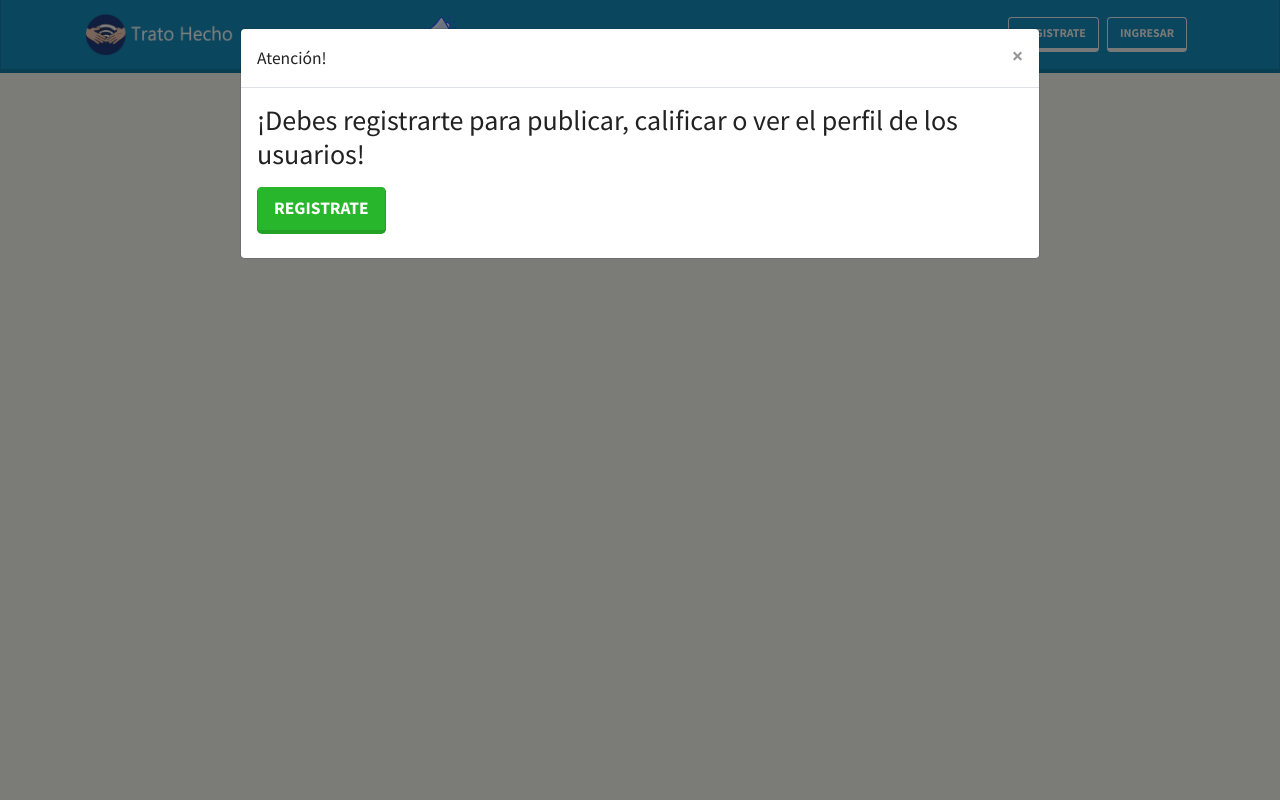
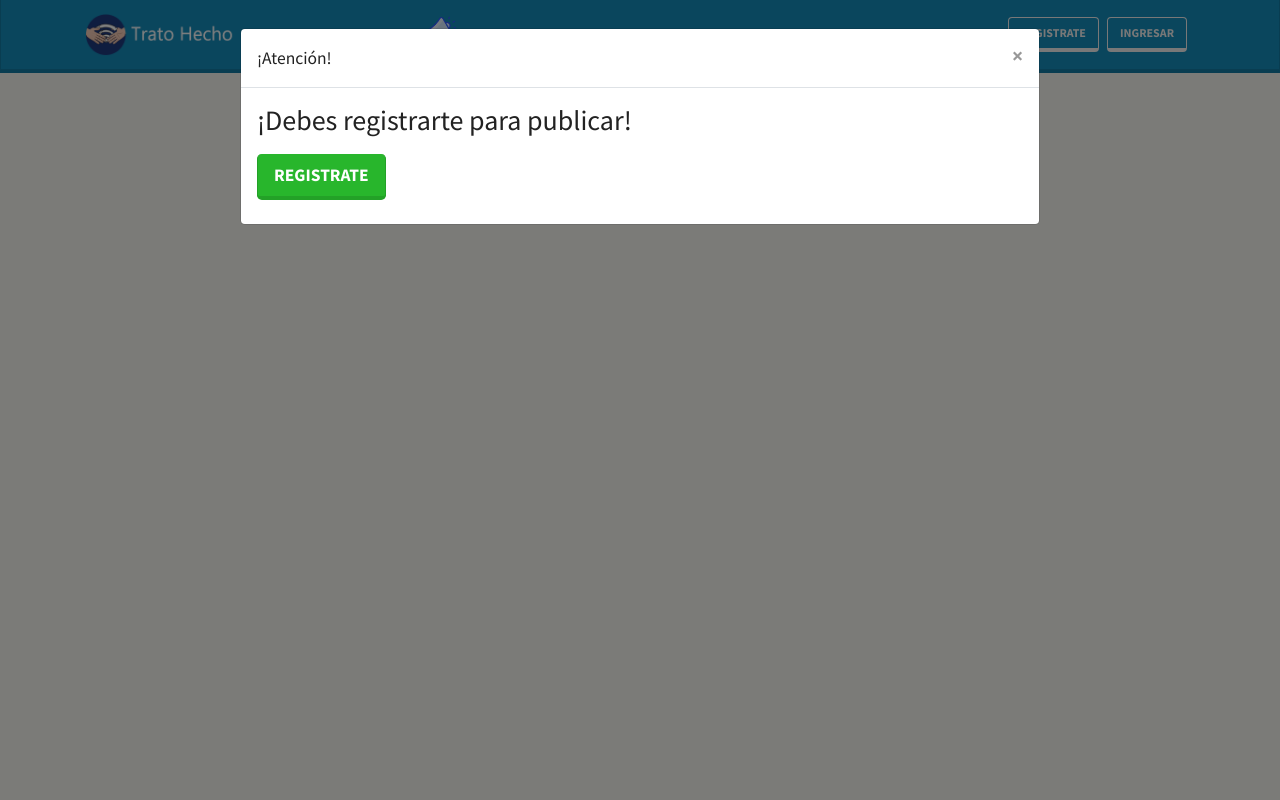
Before and after one commit to tapiaw38/bolsadeempleo, a Django app: page /user/reset/1/1/ in a window 1280 px wide, after a click on "Publicar". Run offline with Django 3.2, Linux system fonts and the light colour scheme; some libraries are stand-ins or nearby versions.

Commit message:
cambio-modal-registro

```diff
--- a/templates/base/base.html
+++ b/templates/base/base.html
@@ -118,6 +118,11 @@
         $(".img-aparece").fadeIn(2000);
       });
 
+      $('body').on('click', '.data-user',function(event){
+        valor_data = "publicar";
+        valor_data = $(this).attr("name");
+        $("#data-registration").html("¡Debes registrarte para "+valor_data+"!");
+      });
   </script>
 </body>
 </html>
--- a/templates/base/navbar.html
+++ b/templates/base/navbar.html
@@ -15,7 +15,7 @@
           <a class="nav-link" href="{% url 'list' %}">Publicaciones</a>
         </li>
         <li class="nav-item">
-          <a class="nav-link" href=""  data-toggle="modal" data-target="#modal-registration">Publicar</a>
+          <a class="nav-link data-user" href="" name="publicar" data-toggle="modal" data-target="#modal-registration">Publicar</a>
         </li>
         <img class="d-none d-md-block d-lg-block" src="{% static 'img/anunciar.png' %}" alt="" width="35" height="35">
         {% endif %}
--- a/templates/service/modal_registration.html
+++ b/templates/service/modal_registration.html
@@ -3,13 +3,13 @@
     <div class="modal-dialog modal-lg" role="document">
       <div class="modal-content">
         <div class="modal-header">
-          <h5 class="modal-title">Atención!</h5>
+          <h5 class="modal-title">¡Atención!</h5>
           <button type="button" class="close" data-dismiss="modal" aria-label="Close">
             <span aria-hidden="true">&times;</span>
           </button>
         </div>
         <div class="modal-body">
-            <h2>¡Debes registrarte para publicar, calificar o ver el perfil de los usuarios!</h2>
+            <h2 id="data-registration"></h2>
           <form class="pt-2 pb-2">
             <a href="{%url 'sign_up'%}" class="btn btn-lg btn-success">Registrate</a>
           </form>
--- a/templates/service/service_card.html
+++ b/templates/service/service_card.html
@@ -6,7 +6,7 @@
             <img class="mr-3 rounded-circle" src="{{ service.person.picture.url }}" alt="@{{ service.user.name }}" width="50" height="50">
         </a>
         {% else %}
-        <a href="" data-toggle="modal" data-target="#modal-registration">
+        <a href="" class="data-user" name="ver el perfil del usuario"  data-toggle="modal" data-target="#modal-registration">
             <img class="mr-3 rounded-circle" src="{{ service.person.picture.url }}" alt="@{{ service.user.name }}" width="50" height="50">
         </a>
         {% endif %}
@@ -16,7 +16,7 @@
                 <h5 class="mt-0">@{{service.user.username}}</h5>
             </a>
             {% else %}
-            <a href=""  data-toggle="modal" data-target="#modal-registration">
+            <a href="" class="data-user" name="ver el perfil del usuario"  data-toggle="modal" data-target="#modal-registration">
                 <h5 class="mt-0">@{{service.user.username}}</h5>
             </a>
             {% endif %}
@@ -67,7 +67,7 @@
         {%if request.user.is_authenticated %}
         <a type="button" class="like" name="{{service.id}}"><img src="{% static 'img/estrella.png' %}" alt="" width="30" height="30"class="color-expand mb-1 mr-2"></a>
         {% else %}
-        <a type="button"  data-toggle="modal" data-target="#modal-registration"><img src="{% static 'img/estrella.png' %}" alt="" width="30" height="30"class="color-expand mb-1 mr-2"></a>
+        <a type="button" class="data-user" name="calificar un usuario" data-toggle="modal" data-target="#modal-registration"><img src="{% static 'img/estrella.png' %}" alt="" width="30" height="30"class="color-expand mb-1 mr-2"></a>
         {% endif%}
         <span class="badge badge-pill mb-2 p-2 text-light d-inline mt-0" style="background-color: rgb(255, 192, 31);"><strong id ='service{{service.id}}'>{{service.liked.all.count}}</strong> Estrellas</span>
 
```
